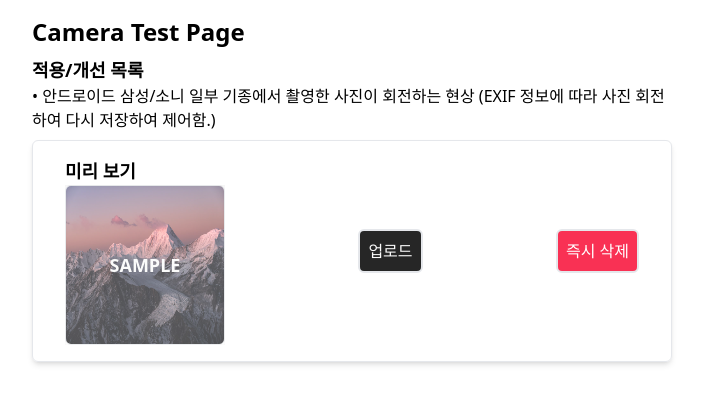
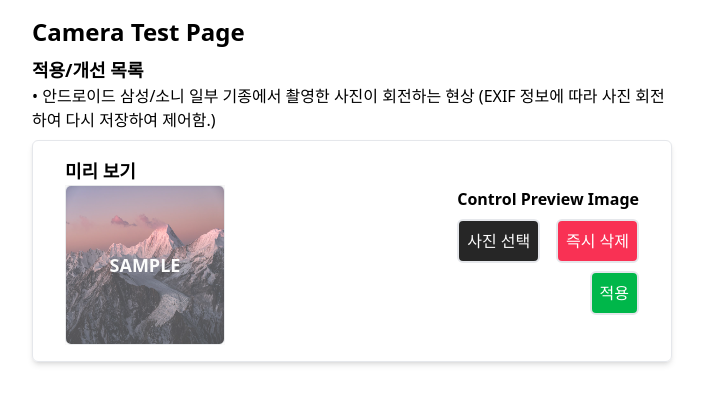
Before and after one commit to merge-simpson/react-rock-paper-scissors, a React (Vite) app: page /camera/connect in a window 1280 px wide. Shown: the top 404 px of the page, without its empty margins (288-991 px from the left). Built offline with nearby package versions, Linux system fonts and the light colour scheme.

Commit message:
feat(photo): refactor some and add apply button

```diff
--- a/src/components/example/camera/CameraTestPage.tsx
+++ b/src/components/example/camera/CameraTestPage.tsx
@@ -1,4 +1,4 @@
-import { DangerButton, DarkButton } from "@styles/button";
+import { DangerButton, DarkButton, SuccessButton } from "@styles/button";
 import { useCallback, useEffect, useRef, useState } from "react";
 import SampleImage from "@assets/img/sample.jpeg";
 import resolveEXIFRotate from "@utils/upload/resolveEXIFRotate";
@@ -8,13 +8,6 @@ const CameraTestPage = () => {
   const [file, setFile] = useState<File | null>(null); // from files
   const [photoUrl, setPhotoUrl] = useState<string | ArrayBuffer | null>(null);
   const imageUploaderRef = useRef<HTMLInputElement | null>(null);
-
-  const clearImage = useCallback<React.MouseEventHandler<HTMLButtonElement>>(
-    (evt) =>
-      imageUploaderRef.current &&
-      setPhotoUrl((imageUploaderRef.current.value = "")),
-    [imageUploaderRef.current]
-  );
 
   useEffect(() => {
     console.debug(photoUrl);
@@ -26,6 +19,13 @@ const CameraTestPage = () => {
         .then(setFile) //
         .catch(console.error);
   }, [files]);
+
+  const clearImage = useCallback<React.MouseEventHandler<HTMLButtonElement>>(
+    (evt) =>
+      imageUploaderRef.current &&
+      setPhotoUrl((imageUploaderRef.current.value = "")),
+    [imageUploaderRef.current]
+  );
 
   return (
     <div className="flex flex-col gap-4 py-4 px-8 items-center justify-center">
@@ -68,6 +68,9 @@ const CameraTestPage = () => {
             </figure>
           </article>
 
+          <article className="flex flex-col gap-2">
+            <h1 className="font-bold">Control Preview Image</h1>
+            <div className="flex justify-between gap-2">
               <label>
                 <input
                   type="file"
@@ -86,13 +89,21 @@ const CameraTestPage = () => {
                     };
                   }}
                 />
-            <DarkButton onClick={(evt) => imageUploaderRef.current?.click()}>
-              업로드
+                <DarkButton
+                  onClick={(evt) => imageUploaderRef.current?.click()}
+                >
+                  사진 선택
                 </DarkButton>
               </label>
               <label>
                 <DangerButton onClick={clearImage}>즉시 삭제</DangerButton>
               </label>
+            </div>
+
+            <div className="w-full flex flex-col items-end">
+              <SuccessButton>적용</SuccessButton>
+            </div>
+          </article>
         </section>
       </main>
     </div>
```
Lines whose indentation alone changed are shown as unchanged.
